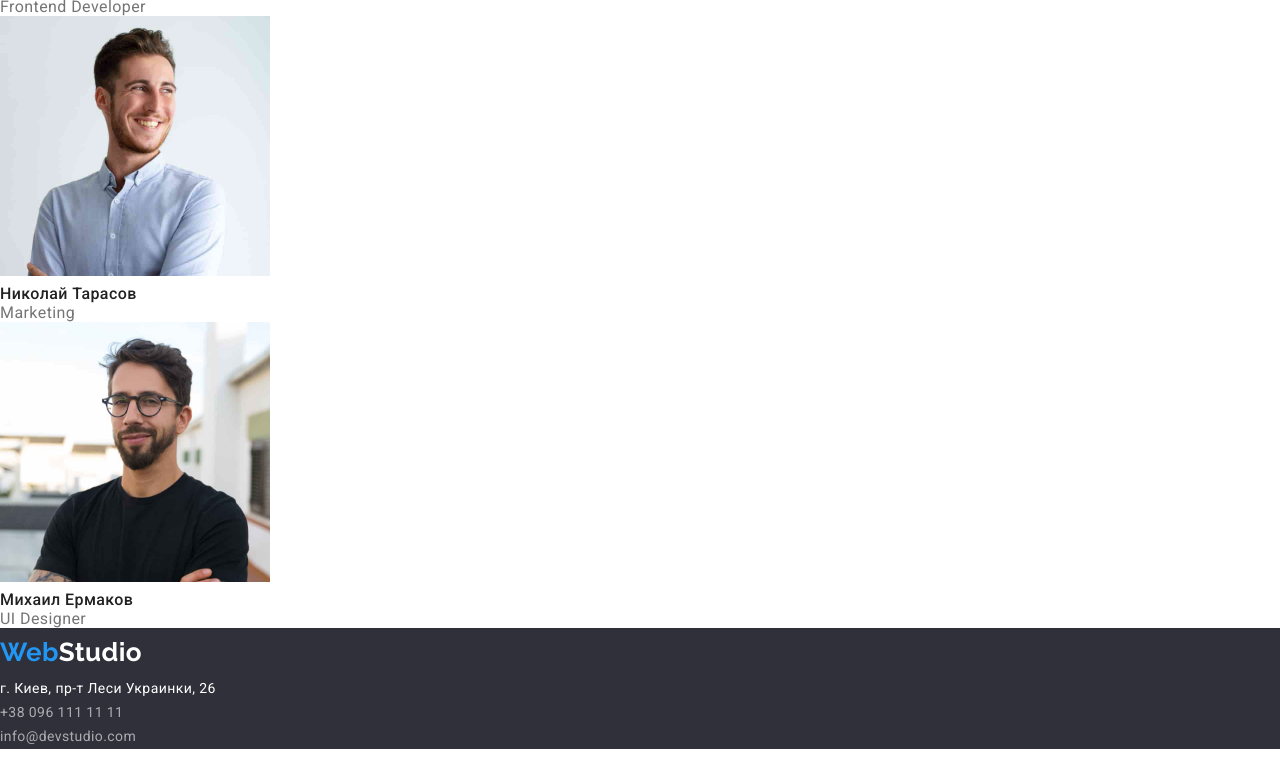
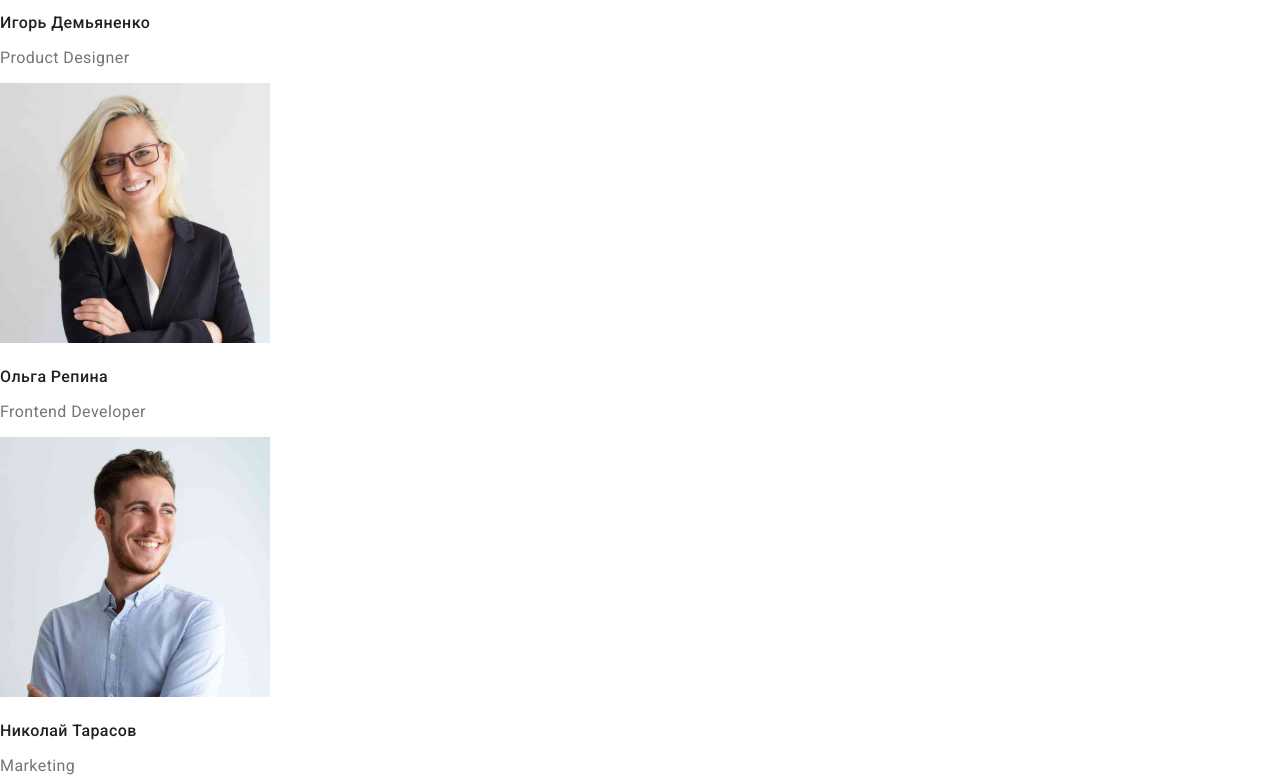
Before and after one commit to brobeliy/goit-markup-hw-03, a plain HTML site: page index.html in a window 1280 px wide. Shown: the part 2022-2800 px from the top of the page. Before the commit the page ends 2771 px from the top, so only its background shows below. Drawn offline with nearby package versions, Linux system fonts and the light colour scheme.

Commit message:
try to fix list

```diff
--- a/css/styles.css
+++ b/css/styles.css
@@ -8,10 +8,10 @@
 }
 
 
-h1,h2,h3,h4,p,ul {
+/* h1,h2,h3,h4,p,ul {
   padding: 0;
   margin: 0;
-}
+} */
 
 /* tag body */
 
@@ -28,6 +28,8 @@ body {
 
 .list {
   list-style: none;
+  padding: 0;
+  margin: 0;
 }
 
 /* CSS Header */
```
